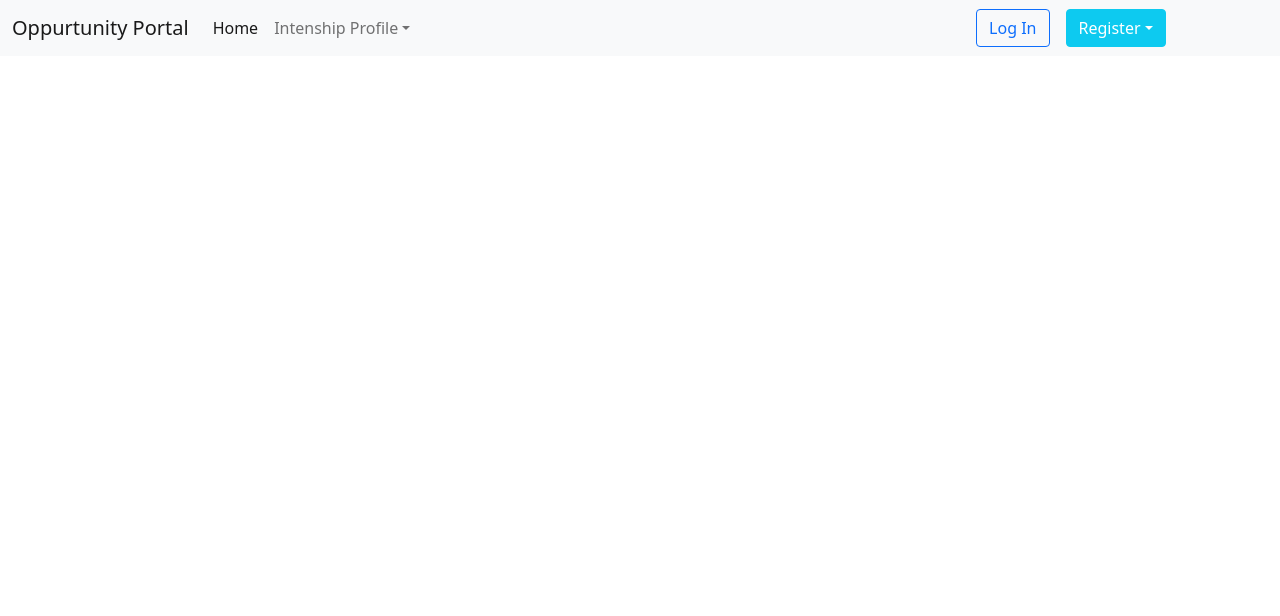
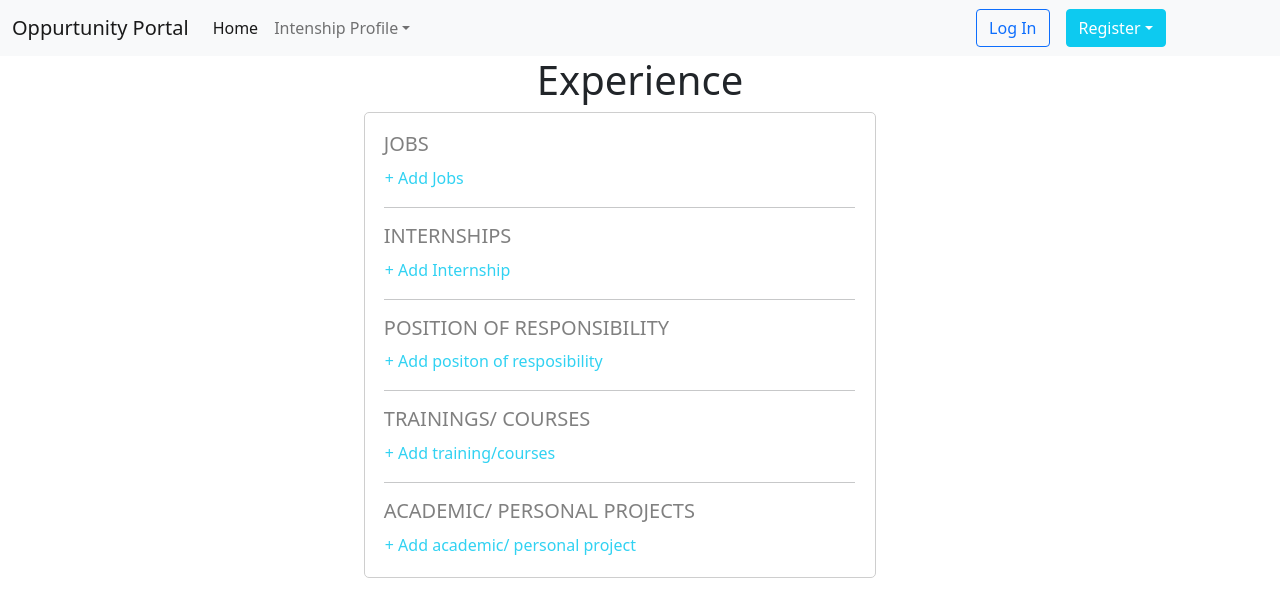
Before and after one commit to Umang-IIT/Oppurtunity-Portal, a React (Create React App) app: page / in a window 1280 px wide. Shown: the top 616 px of the page. Built offline with nearby package versions, Linux system fonts and the light colour scheme.

Commit message:
added Experience section

```diff
--- a/src/App.js
+++ b/src/App.js
@@ -1,11 +1,12 @@
 import React from 'react';
 import Navbar from './components/Navbar.jsx';
+import Experience from "./components/Experience";
 
 function App() {
   return (
     <div className="App">
       <Navbar />
-
+      <Experience />
     </div>
   );
 }
--- /dev/null
+++ b/src/components/Experience.jsx
@@ -0,0 +1,27 @@
+import React from "react";
+import Input from "./Input";
+
+function Experience(){
+    return(
+        <div>
+            <div className="container">
+                <h1 style={{textAlign: "center"}}>Experience</h1>
+                <div className="container1">
+                    <Input Heading="JOBS" Add="Jobs"/>
+                    <hr />
+                    <Input Heading="INTERNSHIPS" Add="Internship"/>
+                    <hr />
+                    <Input Heading="POSITION OF RESPONSIBILITY" Add="positon of resposibility"/>
+                    <hr />
+                    <Input Heading="TRAININGS/ COURSES" Add="training/courses"/>
+                    <hr />
+                    <Input Heading="ACADEMIC/ PERSONAL PROJECTS" Add="academic/ personal project"/>
+                </div>
+
+
+            </div>
+        </div>
+    );
+}
+
+export default Experience;
--- /dev/null
+++ b/src/components/Input.css
@@ -0,0 +1,11 @@
+.add-btn{
+    padding: 0%;
+    color: #31D2F2;
+}
+.container1{
+    margin-left: 22vw;
+    width: 40vw ;
+    border: 1px rgb(206, 206, 206) solid;
+    padding: 1.5vw;
+    border-radius: 5px;
+}
--- /dev/null
+++ b/src/components/Input.jsx
@@ -0,0 +1,30 @@
+import React from "react";
+import "./Input.css";
+
+function Input(props){
+    const [state,setState] = React.useState(0);
+    function Increase(){
+        setState(state + 1);
+    }
+
+    return (
+        <div>
+            <h5 style={{color: "grey"}}>{props.Heading}</h5>
+            <div className="mb-2 " style={(state >=1 )?{display: "block" }:{display: "none"}}>
+                <input placeholder="Title" type="text" className="form-control" style={{display:"block"}}/>
+                <textarea placeholder="Description" className="form-control"></textarea>
+            </div>
+            <div className="mb-2 " style={(state >=2 )?{display: "block" }:{display: "none"}}>
+                <input placeholder="Title" type="text" className="form-control" style={{display:"block"}}/>
+                <textarea placeholder="Description" className="form-control"></textarea>
+            </div>
+            <div className="mb-2 " style={(state >=3 )?{display: "block" }:{display: "none"}}>
+                <input placeholder="Title" type="text" className="form-control" style={{display:"block"}}/>
+                <textarea placeholder="Description" className="form-control"></textarea>
+            </div>
+            <a onClick={Increase} className="btn add-btn">+ Add {props.Add}</a>
+        </div>
+    );
+}
+
+export default Input;
```
